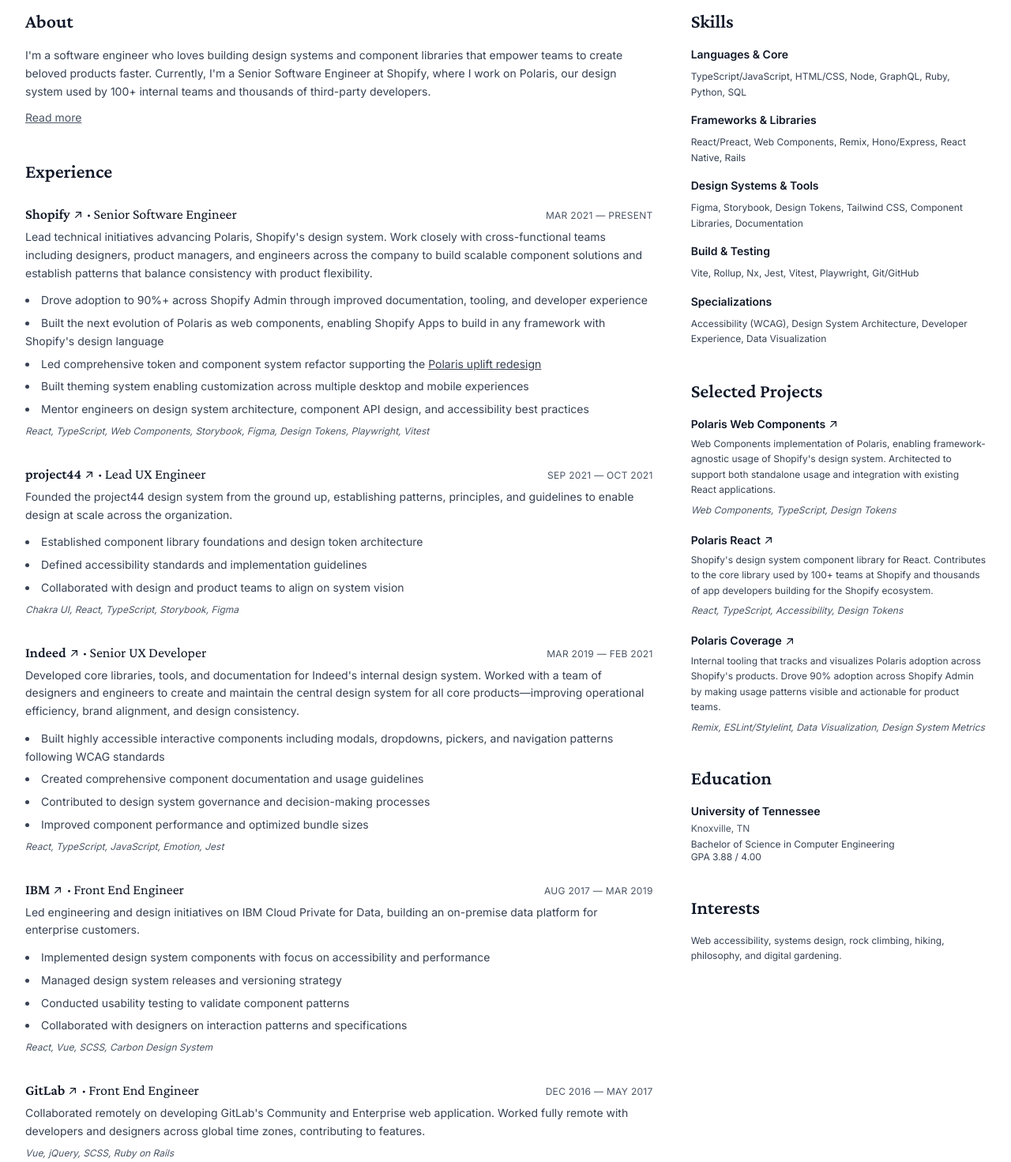
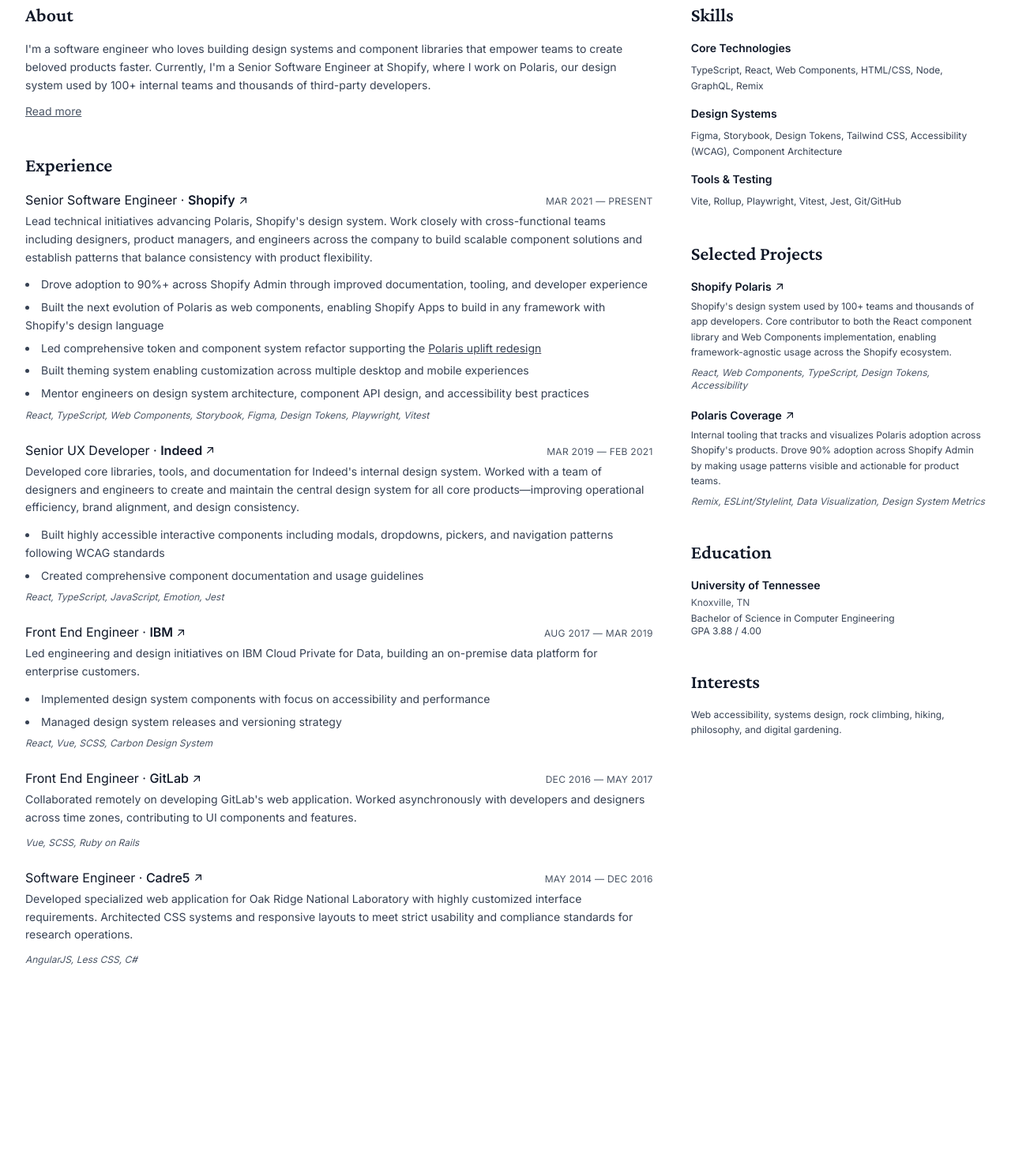
Before and after one commit to sam-b-rose/sam-b-rose.github.io, a website built with Vite: page index.html in a window 1280 px wide. Shown: the part 141-1612 px from the top of the page at 79% size. After the commit the page ends 1396 px from the top, so only its background shows below. Built offline with nearby package versions, Linux system fonts and the light colour scheme.

Commit message:
Condense spacing for print version

```diff
--- a/index.html
+++ b/index.html
@@ -24,7 +24,7 @@
     />
   </head>
   <body class="bg-white text-gray-800">
-    <div class="container mx-auto px-8 py-10 max-w-7xl">
+    <div class="container mx-auto px-8 py-8 max-w-7xl">
       <!-- Header -->
       <header class="mb-8">
         <div class="flex items-center gap-3 mb-3">
@@ -110,7 +110,7 @@
         <!-- Main Content (Left Column) -->
         <div class="lg:col-span-2 main-content">
           <!-- About -->
-          <section class="mb-10">
+          <section class="print:hidden mb-10">
             <h2 class="text-2xl font-semibold text-gray-900 mb-4">About</h2>
 
             <!-- Short version -->
@@ -178,19 +178,20 @@
 
           <!-- Experience -->
           <section>
-            <h2 class="text-2xl font-semibold text-gray-900 mb-6">
+            <h2 class="text-2xl font-semibold text-gray-900 mb-4">
               Experience
             </h2>
 
-            <div class="space-y-8">
+            <div class="space-y-6">
               <!-- Shopify Senior Software Engineer -->
               <div class="job-entry">
                 <div class="flex justify-between items-baseline mb-1">
-                  <h3 class="text-lg font-semibold text-gray-900">
+                  <h3 class="text-base text-gray-900">
+                    <span>Senior Software Engineer</span> ·
                     <a
                       href="https://www.shopify.com"
                       target="_blank"
-                      class="hover:text-gray-600 transition-colors external-link"
+                      class="font-semibold hover:text-gray-600 transition-colors external-link"
                       >Shopify<svg
                         xmlns="http://www.w3.org/2000/svg"
                         viewBox="0 0 20 20"
@@ -204,8 +205,6 @@
                           clip-rule="evenodd"
                         ></path></svg
                     ></a>
-                    ·
-                    <span class="font-medium">Senior Software Engineer</span>
                   </h3>
                   <span
                     class="text-xs text-gray-600 uppercase tracking-wide whitespace-nowrap ml-4"
@@ -256,69 +255,15 @@
                 </p>
               </div>
 
-              <!-- project44 -->
-              <div class="job-entry">
-                <div class="flex justify-between items-baseline mb-1">
-                  <h3 class="text-lg font-semibold text-gray-900">
-                    <a
-                      href="https://www.project44.com"
-                      target="_blank"
-                      class="hover:text-gray-600 transition-colors external-link"
-                      >project44<svg
-                        xmlns="http://www.w3.org/2000/svg"
-                        viewBox="0 0 20 20"
-                        fill="currentColor"
-                        class="arrow-icon"
-                        aria-hidden="true"
-                      >
-                        <path
-                          fill-rule="evenodd"
-                          d="M5.22 14.78a.75.75 0 001.06 0l7.22-7.22v5.69a.75.75 0 001.5 0v-7.5a.75.75 0 00-.75-.75h-7.5a.75.75 0 000 1.5h5.69l-7.22 7.22a.75.75 0 000 1.06z"
-                          clip-rule="evenodd"
-                        ></path></svg
-                    ></a>
-                    ·
-                    <span class="font-medium">Lead UX Engineer</span>
-                  </h3>
-                  <span
-                    class="text-xs text-gray-600 uppercase tracking-wide whitespace-nowrap ml-4"
-                    >Sep 2021 — Oct 2021</span
-                  >
-                </div>
-                <p class="text-gray-700 leading-relaxed mb-3 text-sm">
-                  Founded the project44 design system from the ground up,
-                  establishing patterns, principles, and guidelines to enable
-                  design at scale across the organization.
-                </p>
-                <ul
-                  class="space-y-1.5 text-gray-700 leading-relaxed text-sm list-disc list-inside"
-                >
-                  <li>
-                    Established component library foundations and design token
-                    architecture
-                  </li>
-                  <li>
-                    Defined accessibility standards and implementation
-                    guidelines
-                  </li>
-                  <li>
-                    Collaborated with design and product teams to align on
-                    system vision
-                  </li>
-                </ul>
-                <p class="text-xs text-gray-600 mt-2 italic">
-                  Chakra UI, React, TypeScript, Storybook, Figma
-                </p>
-              </div>
-
               <!-- Indeed -->
               <div class="job-entry">
                 <div class="flex justify-between items-baseline mb-1">
-                  <h3 class="text-lg font-semibold text-gray-900">
+                  <h3 class="text-base text-gray-900">
+                    <span>Senior UX Developer</span> ·
                     <a
                       href="https://www.indeed.com"
                       target="_blank"
-                      class="hover:text-gray-600 transition-colors external-link"
+                      class="font-semibold hover:text-gray-600 transition-colors external-link"
                       >Indeed<svg
                         xmlns="http://www.w3.org/2000/svg"
                         viewBox="0 0 20 20"
@@ -332,8 +277,6 @@
                           clip-rule="evenodd"
                         ></path></svg
                     ></a>
-                    ·
-                    <span class="font-medium">Senior UX Developer</span>
                   </h3>
                   <span
                     class="text-xs text-gray-600 uppercase tracking-wide whitespace-nowrap ml-4"
@@ -359,13 +302,6 @@
                     Created comprehensive component documentation and usage
                     guidelines
                   </li>
-                  <li>
-                    Contributed to design system governance and decision-making
-                    processes
-                  </li>
-                  <li>
-                    Improved component performance and optimized bundle sizes
-                  </li>
                 </ul>
                 <p class="text-xs text-gray-600 mt-2 italic">
                   React, TypeScript, JavaScript, Emotion, Jest
@@ -375,11 +311,12 @@
               <!-- IBM -->
               <div class="job-entry">
                 <div class="flex justify-between items-baseline mb-1">
-                  <h3 class="text-lg font-semibold text-gray-900">
+                  <h3 class="text-base text-gray-900">
+                    <span>Front End Engineer</span> ·
                     <a
                       href="https://www.ibm.com"
                       target="_blank"
-                      class="hover:text-gray-600 transition-colors external-link"
+                      class="font-semibold hover:text-gray-600 transition-colors external-link"
                       >IBM<svg
                         xmlns="http://www.w3.org/2000/svg"
                         viewBox="0 0 20 20"
@@ -393,7 +330,6 @@
                           clip-rule="evenodd"
                         ></path></svg
                     ></a>
-                    · <span class="font-medium">Front End Engineer</span>
                   </h3>
                   <span
                     class="text-xs text-gray-600 uppercase tracking-wide whitespace-nowrap ml-4"
@@ -415,13 +351,6 @@
                   <li>
                     Managed design system releases and versioning strategy
                   </li>
-                  <li>
-                    Conducted usability testing to validate component patterns
-                  </li>
-                  <li>
-                    Collaborated with designers on interaction patterns and
-                    specifications
-                  </li>
                 </ul>
                 <p class="text-xs text-gray-600 mt-2 italic">
                   React, Vue, SCSS, Carbon Design System
@@ -431,11 +360,12 @@
               <!-- GitLab -->
               <div class="job-entry">
                 <div class="flex justify-between items-baseline mb-1">
-                  <h3 class="text-lg font-semibold text-gray-900">
+                  <h3 class="text-base text-gray-900">
+                    <span>Front End Engineer</span> ·
                     <a
                       href="https://about.gitlab.com"
                       target="_blank"
-                      class="hover:text-gray-600 transition-colors external-link"
+                      class="hover:text-gray-600 transition-colors external-link font-medium"
                       >GitLab<svg
                         xmlns="http://www.w3.org/2000/svg"
                         viewBox="0 0 20 20"
@@ -449,32 +379,31 @@
                           clip-rule="evenodd"
                         ></path></svg
                     ></a>
-                    · <span class="font-medium">Front End Engineer</span>
                   </h3>
                   <span
                     class="text-xs text-gray-600 uppercase tracking-wide whitespace-nowrap ml-4"
                     >Dec 2016 — May 2017</span
                   >
                 </div>
-                <p class="text-gray-700 leading-relaxed text-sm">
-                  Collaborated remotely on developing GitLab's Community and
-                  Enterprise web application. Worked fully remote with
-                  developers and designers across global time zones,
-                  contributing to features.
+                <p class="text-gray-700 leading-relaxed mb-3 text-sm">
+                  Collaborated remotely on developing GitLab's web application.
+                  Worked asynchronously with developers and designers across
+                  time zones, contributing to UI components and features.
                 </p>
                 <p class="text-xs text-gray-600 mt-2 italic">
-                  Vue, jQuery, SCSS, Ruby on Rails
+                  Vue, SCSS, Ruby on Rails
                 </p>
               </div>
 
               <!-- Cadre5 -->
               <div class="job-entry">
                 <div class="flex justify-between items-baseline mb-1">
-                  <h3 class="text-lg font-semibold text-gray-900">
+                  <h3 class="text-base text-gray-900">
+                    <span>Software Engineer</span> ·
                     <a
                       href="https://www.cadre5.com"
                       target="_blank"
-                      class="hover:text-gray-600 transition-colors external-link"
+                      class="hover:text-gray-600 transition-colors external-link font-medium"
                       >Cadre5<svg
                         xmlns="http://www.w3.org/2000/svg"
                         viewBox="0 0 20 20"
@@ -488,15 +417,20 @@
                           clip-rule="evenodd"
                         ></path></svg
                     ></a>
-                    · <span class="font-medium">Software Engineer</span>
                   </h3>
                   <span
                     class="text-xs text-gray-600 uppercase tracking-wide whitespace-nowrap ml-4"
                     >May 2014 — Dec 2016</span
                   >
                 </div>
+                <p class="text-gray-700 leading-relaxed mb-3 text-sm">
+                  Developed specialized web application for Oak Ridge National
+                  Laboratory with highly customized interface requirements.
+                  Architected CSS systems and responsive layouts to meet strict
+                  usability and compliance standards for research operations.
+                </p>
                 <p class="text-xs text-gray-600 mt-2 italic">
-                  AngularJS, Less, C#
+                  AngularJS, Less CSS, C#
                 </p>
               </div>
             </div>
@@ -512,46 +446,28 @@
             <div class="space-y-4">
               <div>
                 <h4 class="text-sm font-semibold text-gray-900 mb-2">
-                  Languages & Core
+                  Core Technologies
                 </h4>
                 <p class="text-xs text-gray-700 leading-relaxed">
-                  TypeScript/JavaScript, HTML/CSS, Node, GraphQL, Ruby, Python,
-                  SQL
+                  TypeScript, React, Web Components, HTML/CSS, Node, GraphQL,
+                  Remix
                 </p>
               </div>
               <div>
                 <h4 class="text-sm font-semibold text-gray-900 mb-2">
-                  Frameworks & Libraries
+                  Design Systems
                 </h4>
                 <p class="text-xs text-gray-700 leading-relaxed">
-                  React/Preact, Web Components, Remix, Hono/Express, React
-                  Native, Rails
+                  Figma, Storybook, Design Tokens, Tailwind CSS, Accessibility
+                  (WCAG), Component Architecture
                 </p>
               </div>
               <div>
                 <h4 class="text-sm font-semibold text-gray-900 mb-2">
-                  Design Systems & Tools
+                  Tools & Testing
                 </h4>
                 <p class="text-xs text-gray-700 leading-relaxed">
-                  Figma, Storybook, Design Tokens, Tailwind CSS, Component
-                  Libraries, Documentation
-                </p>
-              </div>
-              <div>
-                <h4 class="text-sm font-semibold text-gray-900 mb-2">
-                  Build & Testing
-                </h4>
-                <p class="text-xs text-gray-700 leading-relaxed">
-                  Vite, Rollup, Nx, Jest, Vitest, Playwright, Git/GitHub
-                </p>
-              </div>
-              <div>
-                <h4 class="text-sm font-semibold text-gray-900 mb-2">
-                  Specializations
-                </h4>
-                <p class="text-xs text-gray-700 leading-relaxed">
-                  Accessibility (WCAG), Design System Architecture, Developer
-                  Experience, Data Visualization
+                  Vite, Rollup, Playwright, Vitest, Jest, Git/GitHub
                 </p>
               </div>
             </div>
@@ -567,10 +483,10 @@
               <div class="project-entry">
                 <h4 class="text-sm font-semibold text-gray-900 mb-1">
                   <a
-                    href="https://shopify.dev/docs/api/app-home/polaris-web-components"
+                    href="https://github.com/Shopify/polaris"
                     target="_blank"
                     class="hover:text-gray-600 transition-colors external-link"
-                    >Polaris Web Components<svg
+                    >Shopify Polaris<svg
                       xmlns="http://www.w3.org/2000/svg"
                       viewBox="0 0 20 20"
                       fill="currentColor"
@@ -585,46 +501,14 @@
                   ></a>
                 </h4>
                 <p class="text-xs text-gray-700 leading-relaxed mb-2">
-                  Web Components implementation of Polaris, enabling
-                  framework-agnostic usage of Shopify's design system.
-                  Architected to support both standalone usage and integration
-                  with existing React applications.
+                  Shopify's design system used by 100+ teams and thousands of
+                  app developers. Core contributor to both the React component
+                  library and Web Components implementation, enabling
+                  framework-agnostic usage across the Shopify ecosystem.
                 </p>
                 <p class="text-xs text-gray-600 italic">
-                  Web Components, TypeScript, Design Tokens
-                </p>
-              </div>
-
-              <div class="project-entry">
-                <h4 class="text-sm font-semibold text-gray-900 mb-1">
-                  <a
-                    href="https://github.com/Shopify/polaris"
-                    target="_blank"
-                    class="hover:text-gray-600 transition-colors external-link"
-                  >
-                    Polaris React<svg
-                      xmlns="http://www.w3.org/2000/svg"
-                      viewBox="0 0 20 20"
-                      fill="currentColor"
-                      class="arrow-icon"
-                      aria-hidden="true"
-                    >
-                      <path
-                        fill-rule="evenodd"
-                        d="M5.22 14.78a.75.75 0 001.06 0l7.22-7.22v5.69a.75.75 0 001.5 0v-7.5a.75.75 0 00-.75-.75h-7.5a.75.75 0 000 1.5h5.69l-7.22 7.22a.75.75 0 000 1.06z"
-                        clip-rule="evenodd"
-                      ></path>
-                    </svg>
-                  </a>
-                </h4>
-                <p class="text-xs text-gray-700 leading-relaxed mb-2">
-                  Shopify's design system component library for React.
-                  Contributes to the core library used by 100+ teams at Shopify
-                  and thousands of app developers building for the Shopify
-                  ecosystem.
-                </p>
-                <p class="text-xs text-gray-600 italic">
-                  React, TypeScript, Accessibility, Design Tokens
+                  React, Web Components, TypeScript, Design Tokens,
+                  Accessibility
                 </p>
               </div>
 
@@ -688,6 +572,6 @@
         </div>
       </div>
     </div>
-    <script type="module" src="src/script.js"></script>
+    <script src="src/script.js"></script>
   </body>
 </html>
--- a/src/style.css
+++ b/src/style.css
@@ -8,8 +8,7 @@
   }
 
   h1,
-  h2,
-  h3 {
+  h2 {
     font-family: "Crimson Pro", serif;
   }
 
@@ -52,7 +51,7 @@
   /* Print styles */
   @media print {
     body {
-      font-size: 12pt;
+      font-size: 11pt;
       print-color-adjust: exact;
       -webkit-print-color-adjust: exact;
     }
@@ -66,13 +65,8 @@
       page-break-after: avoid;
     }
 
-    .job-entry,
-    .project-entry {
-      page-break-inside: avoid;
-    }
-
     .main-content {
-      padding-right: 2rem;
+      /*padding-right: 2rem;*/
     }
   }
 }
```
